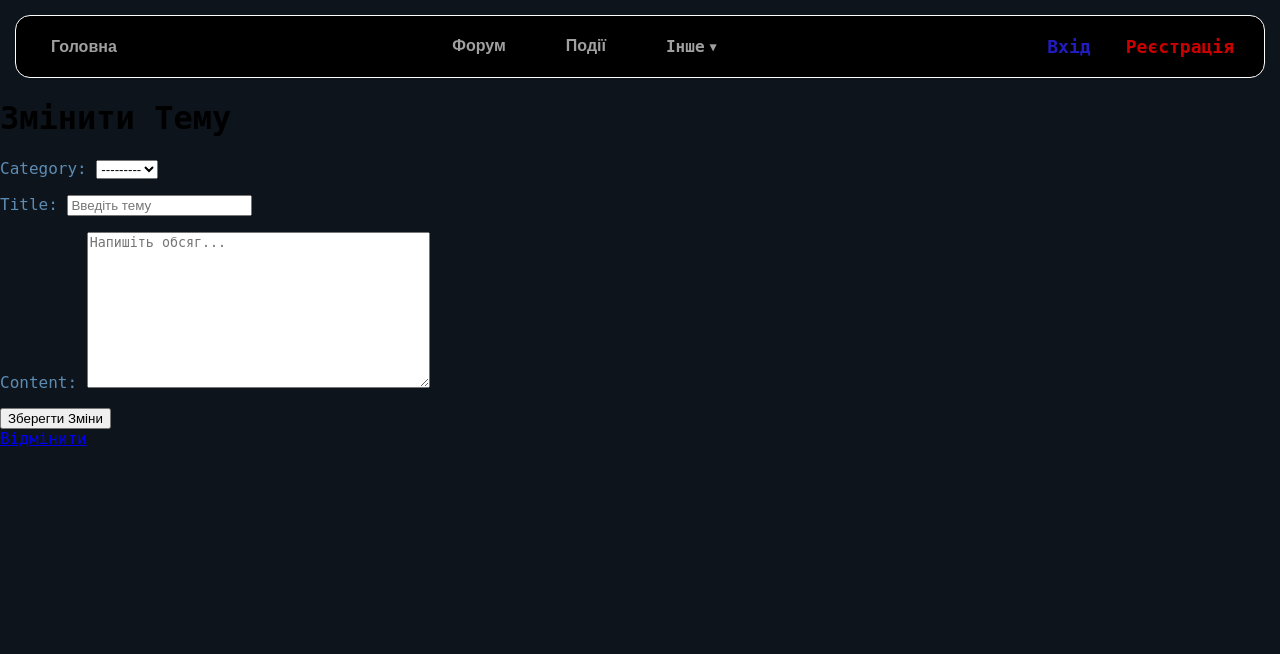
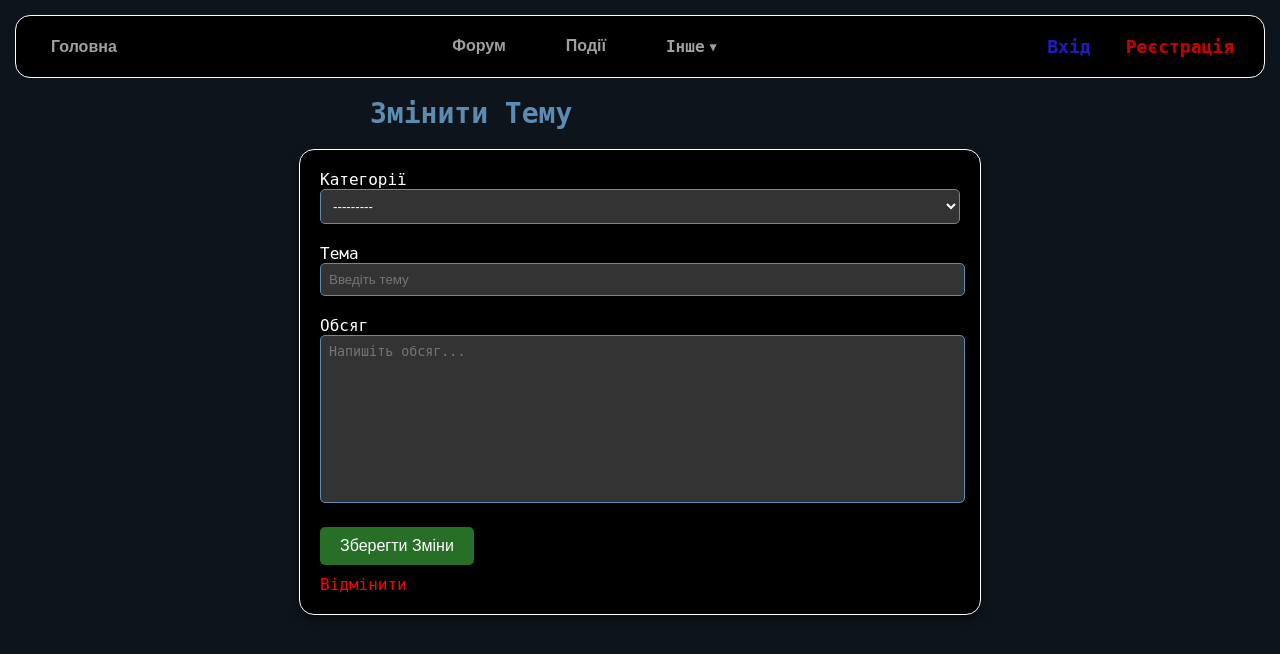
Before and after one commit to 13max11/portal_group, a Django app: template templates/forum_system/update_topic.html in a window 1280 px wide. Shown: the top 654 px of the page. Run offline with Django 5.2, Linux system fonts and the light colour scheme; the template is opened without the code that fills it: values that come from a table or form of the project are taken from there, others are empty.

Commit message:
Зробив сторінку редагування топіку.

```diff
--- a/static/css/forum-create.css
+++ b/static/css/forum-create.css
@@ -38,7 +38,7 @@
 
 /* Поле ввода темы */
 .topics-input {
-    width: 100%;
+    width: 98%;
     padding: 8px;
     border: 1px solid #5D8CB3;
     border-radius: 5px;
@@ -48,7 +48,7 @@
 
 /* Поле ввода обсяга */
 .topics-textarea {
-    width: 100%;
+    width: 98%;
     padding: 8px;
     border: 1px solid #5D8CB3;
     border-radius: 5px;
@@ -72,3 +72,16 @@
 .topics-submit-btn:hover {
     background-color: #2aae2a;
 }
+
+.topics-cancel-btn {
+    display: block;
+    margin: 10px 0 0;
+    color: #ff0000;
+    text-decoration: none;
+    font-size: 16px;
+    transition: color 0.3s ease;
+}
+
+.topics-cancel-btn:hover {
+    color: #ff6666;
+}
--- a/templates/forum_system/update_topic.html
+++ b/templates/forum_system/update_topic.html
@@ -3,11 +3,40 @@
 {% block title %}Оновлення топіку{% endblock %}
 
 {% block content %}
-<h1>Змінити Тему</h1>
-<form method="post">
-    {% csrf_token %}
-    {{ form.as_p }}
-    <button type="submit">Зберегти Зміни</button>
-</form>
-<a href="{% url 'topic-detail' topic.id %}">Відмінити</a>
+
+<head>
+    {% load static %}
+    <link rel="stylesheet" href="{% static 'css/forum-create.css' %}">
+</head>
+
+<!-- Заголовок слева над блоком -->
+<div class="topics-header-container">
+    <h1 class="topics-header">Змінити Тему</h1>
+</div>
+
+<!-- Основной блок с формой -->
+<div class="topics-main-container">
+    <form method="post">
+        {% csrf_token %}
+        <div class="topics-form-group">
+            <!-- Select-категория -->
+            <label for="{{ form.category.id_for_label }}">Категорії</label>
+            {{ form.category }}
+        </div>
+        <div class="topics-form-group">
+            <!-- Поле редактирования title -->
+            <label for="{{ form.title.id_for_label }}">Тема</label>
+            {{ form.title }}
+        </div>
+        <div class="topics-form-group">
+            <!-- Поле редактирования content -->
+            <label for="{{ form.content.id_for_label }}">Обсяг</label>
+            {{ form.content }}
+        </div>
+        <!-- Кнопка сохранения -->
+        <button type="submit" class="topics-submit-btn">Зберегти Зміни</button>
+    </form>
+    <!-- Кнопка отмены -->
+    <a href="{% url 'topic-detail' topic.id %}" class="topics-cancel-btn">Відмінити</a>
+</div>
 {% endblock %}
```
Also changed, not shown: gallery_system/migrations/0002_alter_galleryitem_options.py (added).
